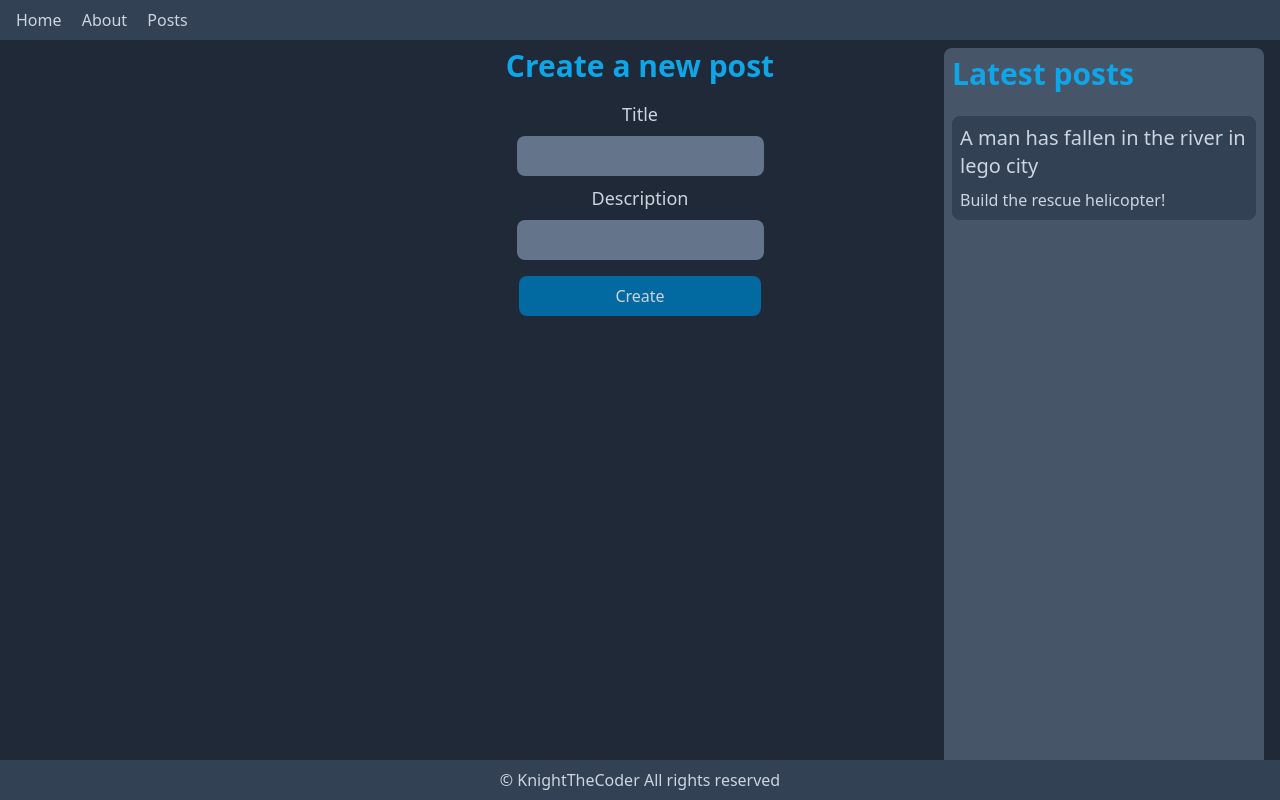
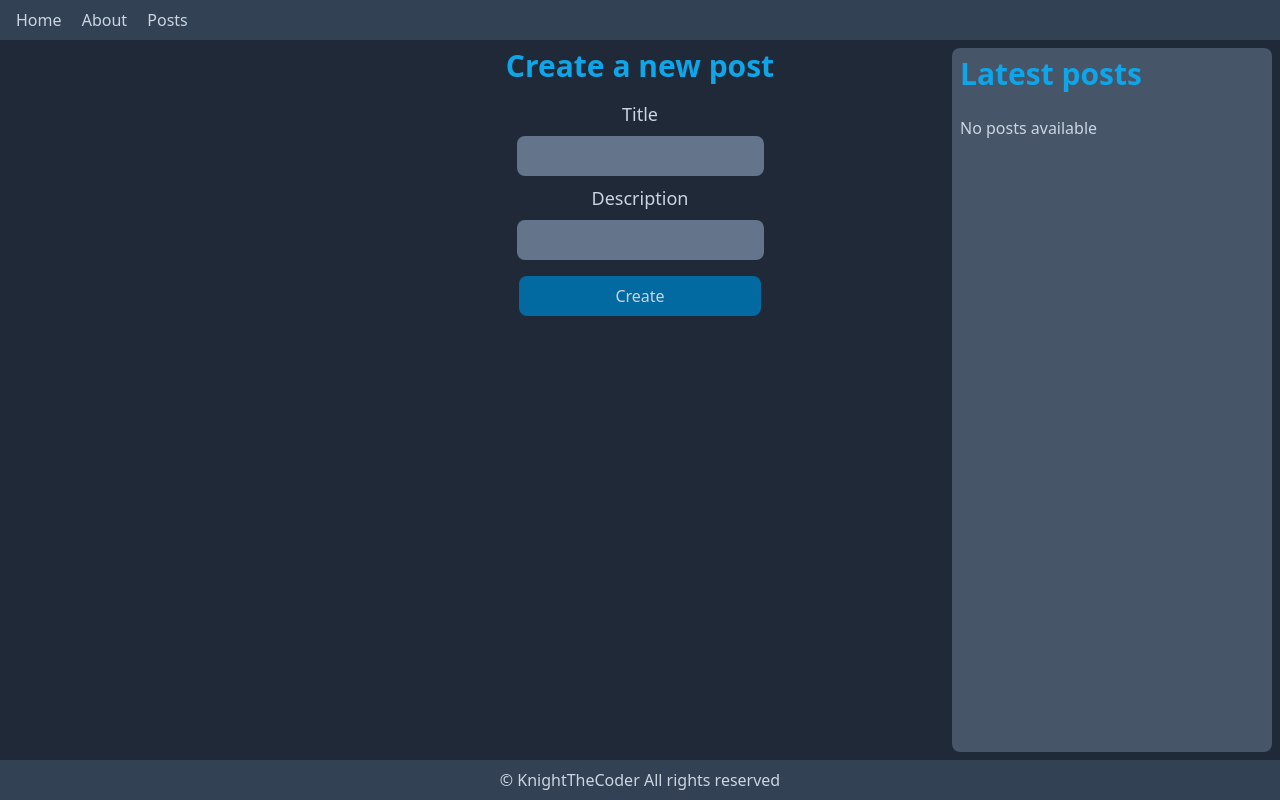
Before and after one commit to KnightTheCoder/Svelte-Kit-Test, a SvelteKit app: page /posts in a window 1280 px wide. Built offline with nearby package versions, Linux system fonts and the light colour scheme; data requests are answered from the project's data file.

Commit message:
more error handling for form

```diff
--- a/db.json
+++ b/db.json
@@ -1,9 +1,3 @@
 {
-  "posts": [
-    {
-      "id": 1,
-      "title": "A man has fallen in the river in lego city",
-      "description": "Build the rescue helicopter!"
-    }
-  ]
+  "posts": []
 }
--- a/src/lib/functions/posts.ts
+++ b/src/lib/functions/posts.ts
@@ -26,6 +26,10 @@ const createPost = async (title: string, description: string) => {
     id = posts.reduce((prev, cur) => (prev.id > cur.id ? prev : cur)).id + 1;
   }
 
+  if (posts.some((x) => x.title == title)) {
+    throw Error('This post already exists!');
+  }
+
   const resp = await postInstance.post('', { id, title, description });
   return resp.status == 201;
 };
--- a/src/routes/posts/+layout.svelte
+++ b/src/routes/posts/+layout.svelte
@@ -5,7 +5,9 @@
   export let data: LayoutData;
 </script>
 
-<aside class="p-2 rounded-lg fixed h-full right-4 top-12 w-1/4 bg-slate-600">
+<aside
+  class="p-2 rounded-lg fixed h-10/12 right-2 bottom-12 top-12 w-1/4 bg-slate-600 overflow-y-auto"
+>
   <h1 class="text-sky-500 text-3xl font-bold">Latest posts</h1>
   {#each data.posts as post}
     <RouterLink to="/posts/{post.id}">
@@ -14,6 +16,8 @@
         <p>{post.description}</p>
       </div>
     </RouterLink>
+  {:else}
+    <h2 class="mt-6">No posts available</h2>
   {/each}
 </aside>
 
--- a/src/routes/posts/+page.server.ts
+++ b/src/routes/posts/+page.server.ts
@@ -9,9 +9,22 @@ export const actions = {
 
     if (title == undefined || description == undefined || [title, description].includes(''))
       return fail(422, {
-        error: 'Title or description is empty'
+        error: 'Title or description is empty',
+        title,
+        description
       });
 
-    await createPost(title, description);
+    try {
+      await createPost(title, description);
+    } catch (error) {
+      let message = 'Unknown error!';
+      if (error instanceof Error) message = error.message;
+
+      return fail(422, {
+        error: message,
+        title,
+        description
+      });
+    }
   }
 } satisfies Actions;
--- a/src/routes/posts/+page.svelte
+++ b/src/routes/posts/+page.svelte
@@ -15,10 +15,10 @@
   <form method="post">
     <p class="text-center text-red-700">{form?.error || ''}</p>
     <label class="block text-lg" for="title"> Title </label>
-    <input class="p-2 my-2 rounded-lg bg-slate-500 focus:bg-slate-400" name="title" />
+    <input class="p-2 my-2 rounded-lg bg-slate-500 focus:bg-slate-400" name="title" value={form?.title || ''} />
 
     <label class="block text-lg" for="description"> Description </label>
-    <input class="p-2 my-2 rounded-lg bg-slate-500 focus:bg-slate-400" name="description" />
+    <input class="p-2 my-2 rounded-lg bg-slate-500 focus:bg-slate-400" name="description" value={form?.description || ''} />
 
     <button class="px-24 py-2 my-2 mx-auto block rounded-lg bg-sky-700 hover:bg-sky-600">
       Create
```
